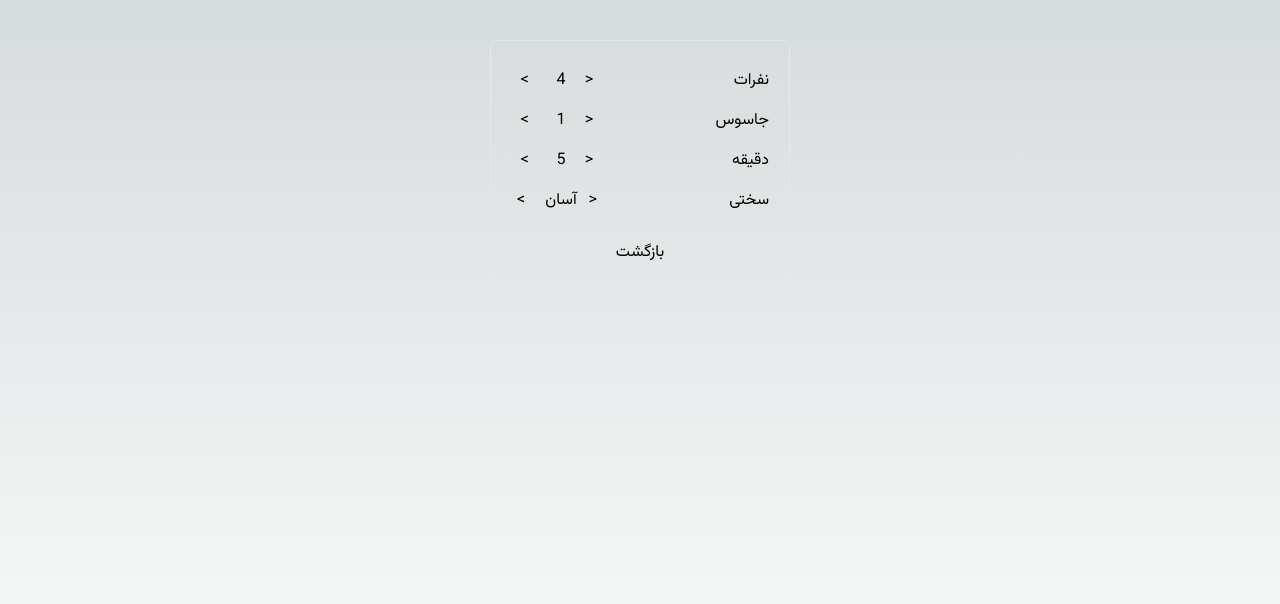
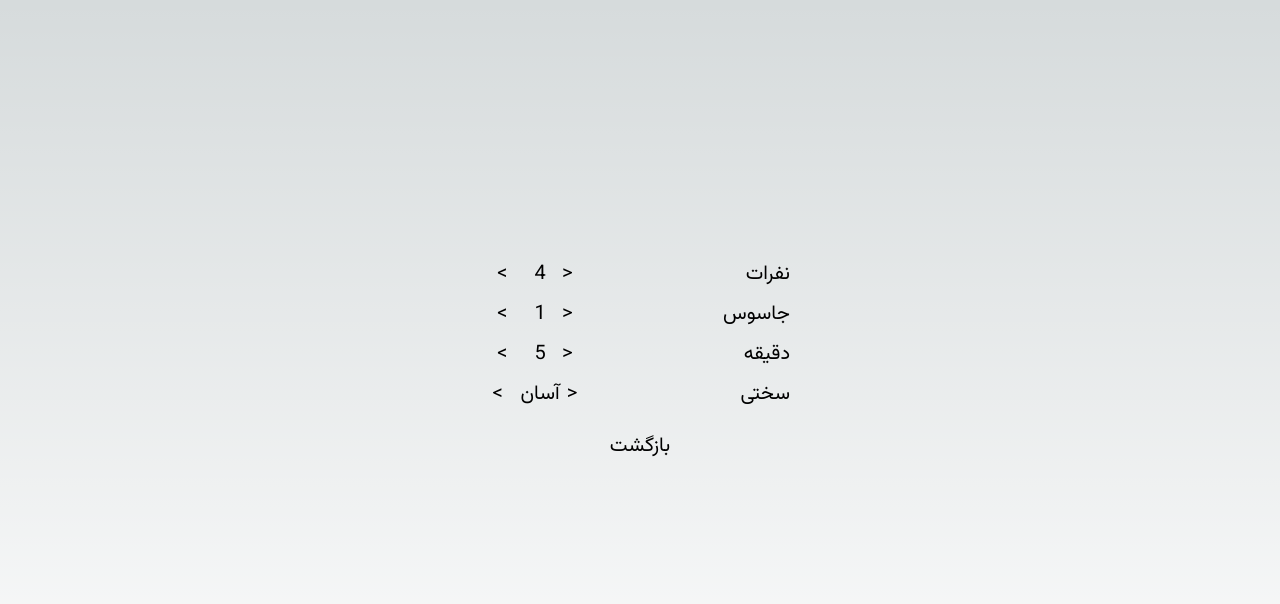
Before and after one commit to AldeonMoriak/spy, a Next.js app: page / in a window 1280 px wide. Both pictures are taken after a click on the element "تنظیمات". Shown: the top 604 px of the page. Built offline with nearby package versions, Linux system fonts and the light colour scheme.

Commit message:
change style

```diff
--- a/pages/game.tsx
+++ b/pages/game.tsx
@@ -69,7 +69,7 @@ export default function Game({
   return (
     <main
       dir="rtl"
-      className={`flex min-h-[80vh] flex-1 flex-col items-center justify-between min-w-screen max-w-2xl mx-auto p-10 select-none ${vazir.className}`}
+      className={`flex min-h-[80vh] flex-col items-center justify-between min-w-screen max-w-2xl mx-auto p-10 select-none ${vazir.className}`}
     >
       {gameState === "on" ? (
         <div className="flex justify-center items-center min-h-[80vh]">
@@ -82,7 +82,7 @@ export default function Game({
       ) : (
         <>
           {currentIndex < number && <div>نفر {currentIndex + 1}</div>}
-          <div className="flex flex-col min-h-[50vh]">
+          <div className="flex flex-col justify-center min-h-[50vh]">
             {isReveiled ? (
               people[currentIndex] === "spy" ? (
                 <span>شما جاسوس هستید</span>
--- a/pages/index.tsx
+++ b/pages/index.tsx
@@ -103,11 +103,12 @@ export default function Home() {
   return (
     <main
       dir="rtl"
-      className={`flex min-h-screen flex-col items-center justify-between min-w-screen max-w-2xl mx-auto p-10 select-none ${vazir.className}`}
+      className={`flex text-xl min-h-screen flex-col leading-10 items-center justify-between min-w-screen max-w-2xl mx-auto p-10 select-none ${vazir.className}`}
     >
       {isSettingsShown && (
-        <div className="min-w-[300px] border rounded-lg p-5 leading-10">
-          <div className="flex justify-between">
+        <div className="min-w-[300px] min-h-[80vh] flex items-center justify-center flex-col rounded-lg">
+        {/* <div className="min-w-[300px] rounded-lg p-5 "> */}
+          <div className="flex justify-between w-full">
             <div>نفرات</div>
             <div className="flex min-w-[100px] justify-around">
               <span
@@ -125,7 +126,7 @@ export default function Home() {
               </span>
             </div>
           </div>
-          <div className="flex justify-between">
+          <div className="flex justify-between w-full">
             <div>جاسوس</div>
             <div className="flex min-w-[100px] justify-around">
               <span
@@ -143,7 +144,7 @@ export default function Home() {
               </span>
             </div>
           </div>
-          <div className="flex justify-between">
+          <div className="flex justify-between w-full">
             <div>دقیقه</div>
             <div className="flex min-w-[100px] justify-around">
               <span
@@ -161,7 +162,7 @@ export default function Home() {
               </span>
             </div>
           </div>
-          <div className="flex justify-between">
+          <div className="flex justify-between w-full">
             <div>سختی</div>
             <div className="flex min-w-[100px] justify-around">
               <span
@@ -188,7 +189,7 @@ export default function Home() {
         </div>
       )}
       {!isSettingsShown && (
-        <div className="min-w-[300px] flex items-center justify-center flex-col border rounded-lg p-5">
+        <div className="min-w-[300px] min-h-[80vh] flex items-center justify-center flex-col rounded-lg">
           <Link
             href={{
               pathname: "/game",
```
